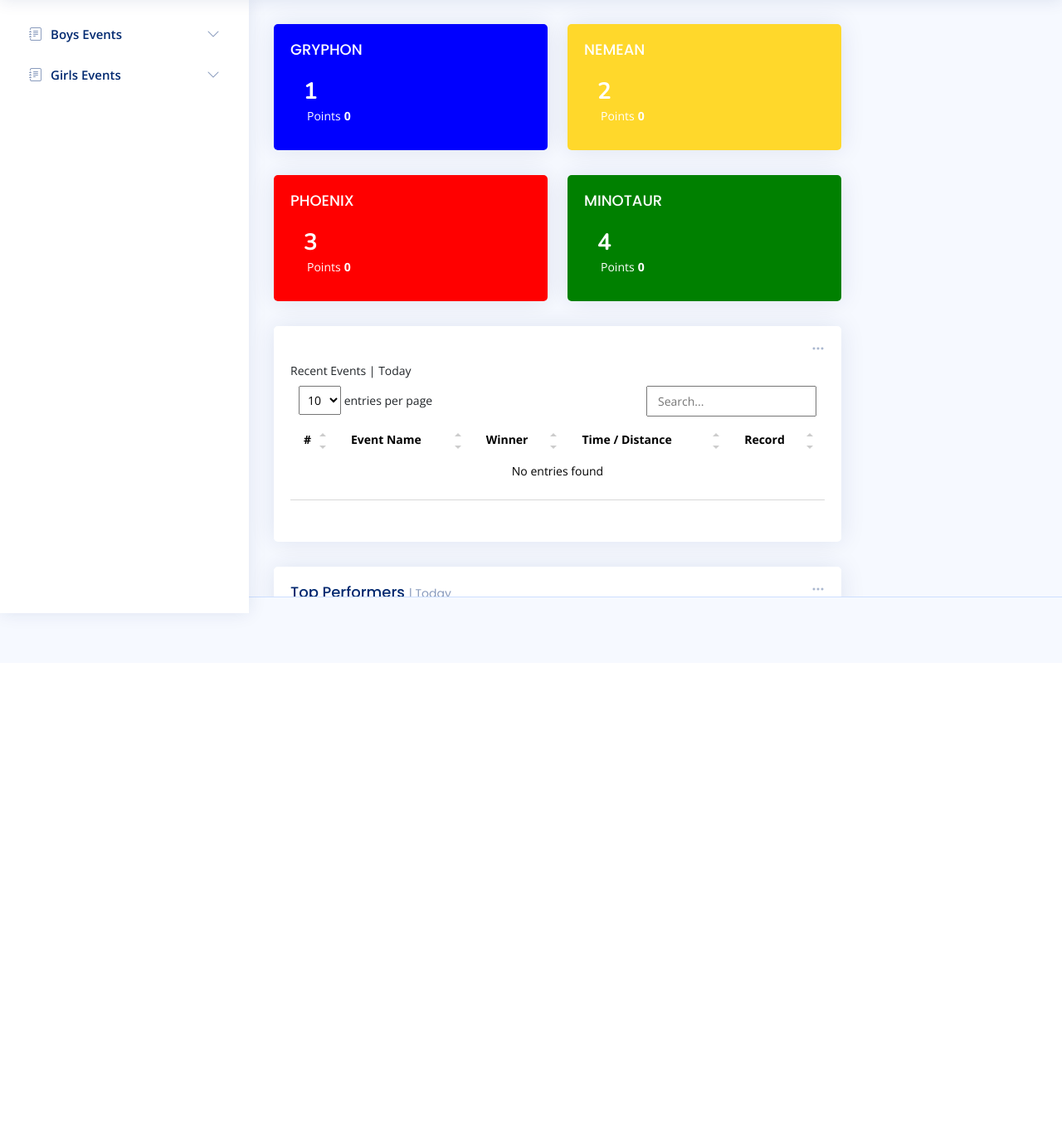
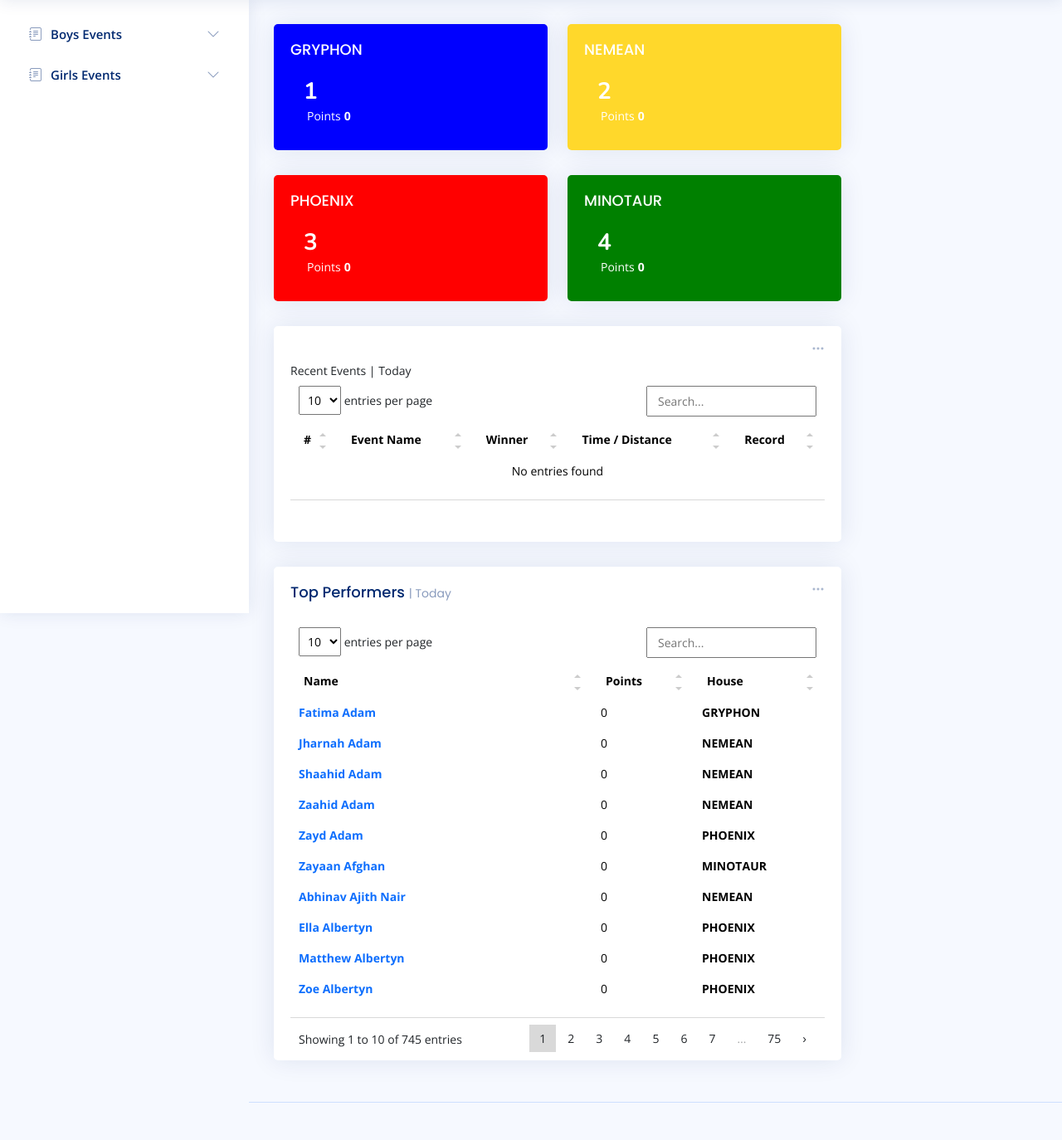
Before and after one commit to tinotendakanyoka/SportsRecordsApp, a Django app: page / in a window 1280 px wide. Shown: the part 61-1435 px from the top of the page at 83% size. Before the commit the page ends 811 px from the top, so only its background shows below. Run offline with Django 5.2, Linux system fonts and the light colour scheme; data comes from the database, SQL or seed files in the repository; data that the repository does not hold is empty; some libraries are stand-ins or nearby versions.

Commit message:
Overflow

```diff
--- a/SportRecord/static/assets/css/style.css
+++ b/SportRecord/static/assets/css/style.css
@@ -18,8 +18,7 @@ body {
   font-family: "Open Sans", sans-serif;
   background: #f6f9ff;
   color: #444444;
-  height: 100vh;
-  overflow: hidden;
+
 }
 
 a {
```
